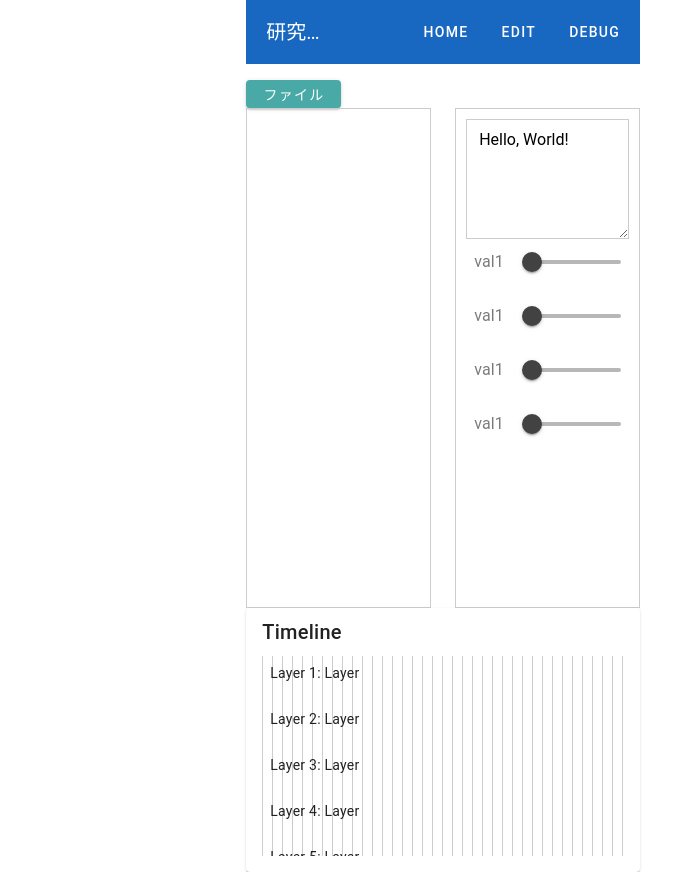
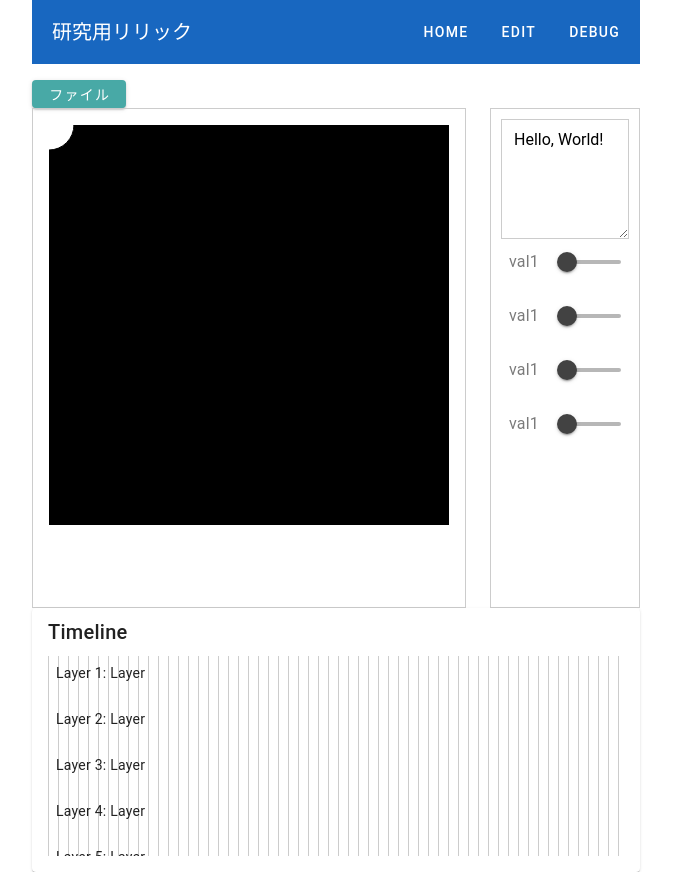
Before and after one commit to mino-8136/Co-Lyrics-WEB, a Vue app: page /edit in a window 1280 px wide. Shown: the whole page, without its empty margins (0-673 px from the left). Built offline with nearby package versions, Linux system fonts and the light colour scheme.

Commit message:
p5jsの表示に対応

```diff
--- a/package.json
+++ b/package.json
@@ -25,6 +25,7 @@
     "@rushstack/eslint-patch": "^1.8.0",
     "@tsconfig/node20": "^20.1.4",
     "@types/node": "^20.12.5",
+    "@types/p5": "^1.7.6",
     "@vitejs/plugin-vue": "^5.0.4",
     "@vue/eslint-config-prettier": "^9.0.0",
     "@vue/eslint-config-typescript": "^13.0.0",
--- a/src/components/editor/PreviewPanel.vue
+++ b/src/components/editor/PreviewPanel.vue
@@ -1,17 +1,21 @@
 <template>
   <v-container class="preview-panel">
-    <div class="preview-area">
-      <!-- ここでオブジェクトのコンポーネントを表示 -->
-      <div v-for="object in props.objects" :key="object.id">
-        <component :is="getObjectComponent(object.type)" />
-        <!-- TODO : 表示する位置を指定できるようにする-->
-      </div>
+
+    <!-- ここでp5.jsのCanvasを表示 -->
+    <div class="d-flex jjustify-center align-center" id="p5Canvas">
+
+    </div>
+
+    <!-- ここでオブジェクトのコンポーネントを表示 -->
+    <div v-for="object in props.objects" :key="object.id">
+      <component :is="getObjectComponent(object.type)" />
     </div>
   </v-container>
 </template>
 
 <script setup lang="ts">
-import { computed, ref } from 'vue'
+import { onMounted } from 'vue'
+import p5 from "p5";
 
 // TimelinePanel上で現在再生されているオブジェクトを取得
 const props = defineProps(['objects']) // EditViewから渡されたCurrentObjects
@@ -21,6 +25,23 @@ function getObjectComponent(type: string) {
   if (type === 'image') return 'ImageObject'
 }
 
+onMounted(() => {
+  const sketch = (p: p5) => {
+    p.setup = () => {
+      var canvas = p.createCanvas(400, 400);
+      canvas.parent('p5Canvas');
+      p.background(0);
+    };
+
+    p.draw = () => {
+      p.background(0);
+      p.fill(255);
+      p.ellipse(p.mouseX, p.mouseY, 50, 50);
+    };
+  };
+
+  new p5(sketch);
+})
 
 </script>
 
@@ -31,10 +52,4 @@ function getObjectComponent(type: string) {
   height: 500px;
   border: 1px solid #ccc;
 }
-
-.preview-area {
-  position: absolute;
-  width: 100%;
-  height: 100%;
-}
 </style>
```
Also changed, not shown: src/components/p5/sketch.js (added, +8 -0 lines), 2 other files (tests, documents, lock files or other folders).
